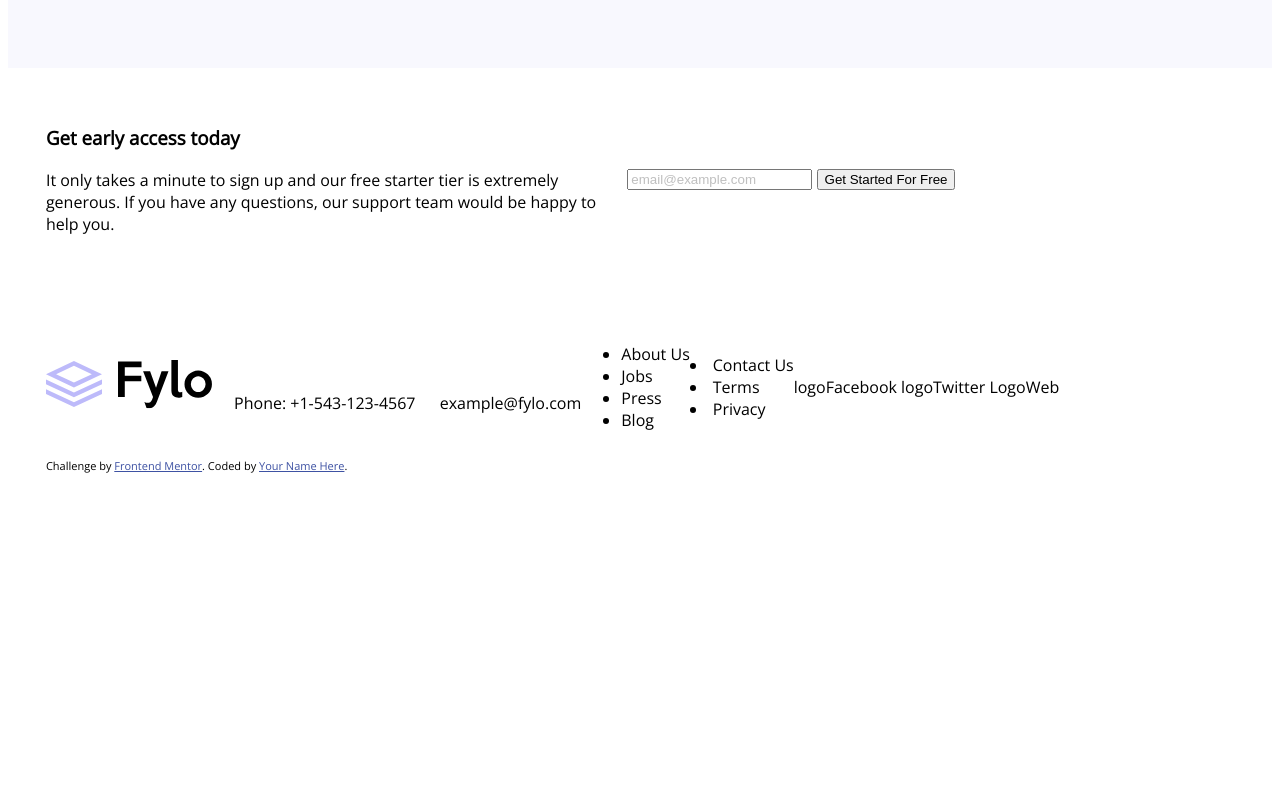
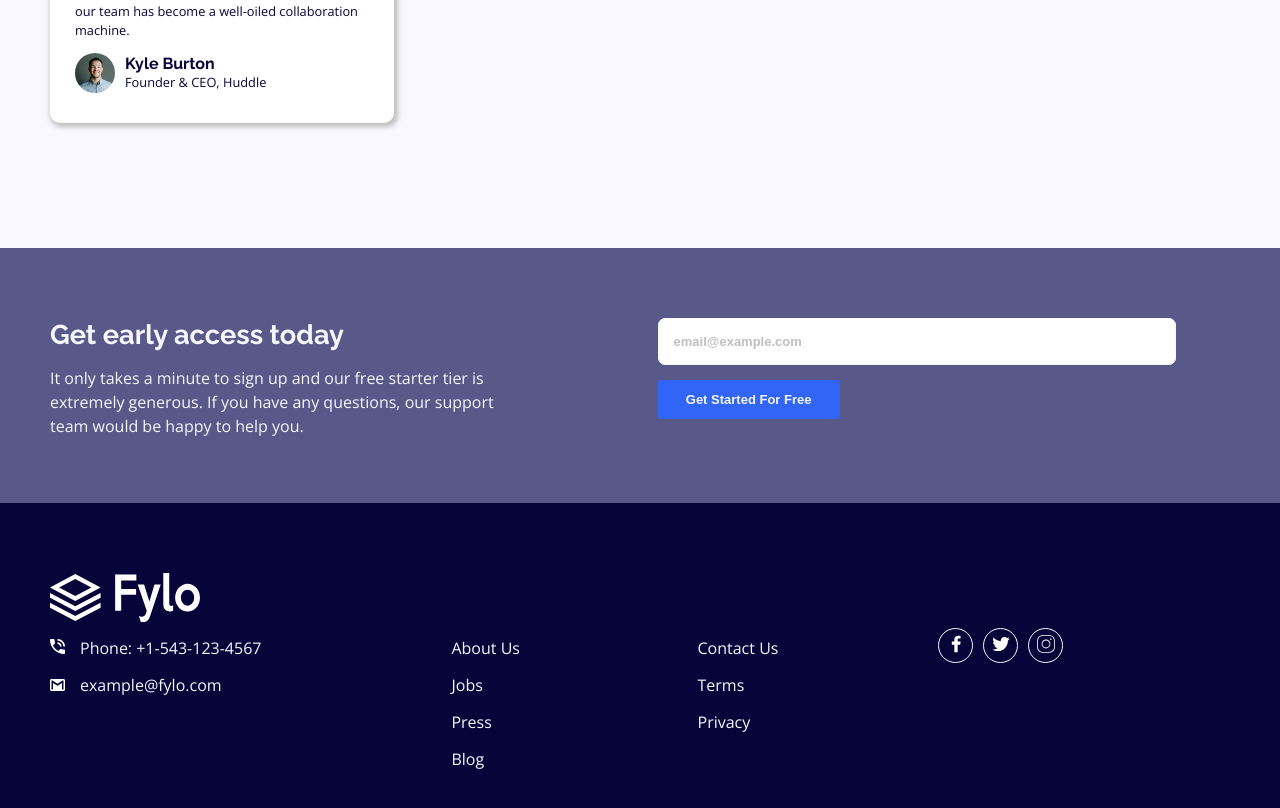
Before and after one commit to jorgedav-id/frontend-mentor-fylo-landing-page-challenge, a plain HTML site: page index.html in a window 1280 px wide. Shown: the part 1148-1956 px from the top of the page. Before the commit the page ends 1678 px from the top, so only its background shows below. Drawn offline with nearby package versions, Linux system fonts and the light colour scheme.

Commit message:
finish section 3 and footer of desktop version
- add styles to section 3 and footer
- add social icons to social icons section on footer

```diff
--- a/index.html
+++ b/index.html
@@ -23,7 +23,7 @@
       <img src="images/logo.svg" alt="logo" width="135" class="logo-nav">
     </figure>
     <nav>
-      <ul class="menu">
+      <ul>
         <li>Features</li>
         <li>Team</li>
         <li>Sign In</li>
@@ -31,7 +31,7 @@
     </nav>
   </header>
   <main>
-    <section class="row">
+    <section class="row section-1">
       <div class="left-column">
         <h1>All your files in one secure<br> location, accesible anywhere.</h1>
         <p class="text-section-1">Fylo stores your most important files in one secure location. Access them wherever you need, share and collaborate with friends, family, and co-workers</p>
@@ -41,7 +41,7 @@
         </form>
       </div>
       <div class="rigth-column">
-        <img  src="images/illustration-1.svg" alt="illustration-1" width="90%" height="90%">
+        <img  src="images/illustration-1.svg" alt="illustration-1" width="600px" height="400px">
       </div>
     </section>
     <section class="row section-2">
@@ -65,7 +65,7 @@
         </div>
       </div>
       <div class="rigth-column">
-        <img src="images/illustration-2.svg" alt="illustration-2" width="90%" height="90%">
+        <img src="images/illustration-2.svg" alt="illustration-2" width="500px" height="350px">
       </div>
     </section>
     <section class="row section-3">
@@ -73,44 +73,73 @@
         <h3>Get early access today</h3>
         <p>It only takes a minute to sign up and our free starter tier is extremely generous. If you have any questions, our support team would be happy to help you.</p>
       </div>
-      <form action="contact-2" class="rigth-column">
-        <input type="email" placeholder="email@example.com">
-        <input type="submit" value="Get Started For Free">
+      <form action="contact-2" class="rigth-column form-contact-2">
+        <input type="email" placeholder="email@example.com" id="email-contact-2">
+        <input type="submit" value="Get Started For Free" class="button">
       </form>
     </section>
   </main>
   <footer>
-    <div>
-      <img src="images/logo.svg" alt="logo" id="logo-footer">
+    <div class="logo-footer-container">
+      <img src="images/logo_white.svg" alt="logo" width="150px" height="50px">
+    </div>
+    <div class="left-column">
+      <div class="footer-contact-info">
         <span>
-        <img src="images/icon-phone.svg" alt="icon-phone">Phone: +1-543-123-4567
+          <img src="images/icon-phone.svg" alt="icon-phone" class="icon"><span>Phone: +1-543-123-4567</span>
         </span>
         <span>
-        <img src="images/icon-email.svg" alt="icon-email">example@fylo.com
+          <img src="images/icon-email.svg" alt="icon-email" class="icon"><span>example@fylo.com</span>
         </span>
       </div>
       <div>
         <ul>
-        <li>About Us</li>
-        <li>Jobs</li>
-        <li>Press</li>
-        <li>Blog</li>
+          <li>
+            <a href="https://www.frontendmentor.io/challenges" target="blank">About Us</a>
+          </li>
+          <li>
+            <a href="https://www.frontendmentor.io/challenges" target="blank">Jobs</a>
+          </li>
+          <li>
+            <a href="https://www.frontendmentor.io/challenges" target="blank">Press</a>
+          </li>
+          <li>
+            <a href="https://www.frontendmentor.io/challenges" target="blank">Blog</a>
+          </li>
         </ul>
       </div>
-    <div>
-      <li>Contact Us</li>
-      <li>Terms</li>
-      <li>Privacy</li>
     </div>
-    <div>
-      <span>logoFacebook</span>
-      <span>logoTwitter</span>
-      <span>LogoWeb</span>
+    <div class="rigth-column">
+      <div class=" item-footer">
+        <ul>
+          <li>
+            <a href="https://www.frontendmentor.io/challenges" target="blank">Contact Us</a>
+          </li>
+          <li>
+            <a href="https://www.frontendmentor.io/challenges" target="blank">Terms</a>
+          </li>
+          <li>
+            <a href="https://www.frontendmentor.io/challenges" target="blank">Privacy</a>
+          </li>
+        </ul>
       </div>
-    <p class="attribution">
+      <div class=" social-icons">
+        <button class="button-social">
+          <img src="images/icons8-facebook-f.svg" alt="" width="20" height="20">
+        </button>
+        <button class="button-social">
+          <img src="images/icons8-twitter.svg" alt="" width="20" height="20">
+        </button>
+        <button class="button-social">
+          <img src="images/icons8-instagram.svg" alt="" width="20" height="20">
+        </button>
+      </div>
+    </div>
+
+    <!--p class="attribution">
       Challenge by <a href="https://www.frontendmentor.io?ref=challenge" target="_blank">Frontend Mentor</a>.
       Coded by <a href="#">Your Name Here</a>.
-    </p>
+    </p-->
   </footer>
 </body>
 </html>
--- a/style.css
+++ b/style.css
@@ -1,11 +1,18 @@
 body {
     font-family: 'Open Sans', sans-serif;
     font-weight: 400;
+    margin: 0px;
 }
+
+::placeholder {
+    color: hsl(0, 0%, 75%);
+}
+/* HEADER */
 header {
     display: flex;
     align-items: center;
     justify-content: space-between;
+    margin-top: 2em;
 }
 
 nav {
@@ -15,19 +22,19 @@ nav {
     color: hsl(243, 87%, 12%);
 }
 
-.menu {
+nav ul {
     display: flex;
     flex-direction: row;
     justify-content: space-evenly;
     list-style-type: none;
 }
 
+/* define two column layout */
 .row, footer {
     display: flex;
-    padding: 3% 5% 3% 3%;
+    padding: 70px 15px 25px 50px;
     flex-direction: row;
     flex-wrap: wrap;
-    align-items: center;
 }
 
 .left-column {
@@ -36,6 +43,16 @@ nav {
 
 .rigth-column {
     width: 50%;
+}
+
+.row {
+    padding-top: 70px;
+}
+
+/* section 1*/
+.section-1 {
+    padding-bottom: 100px;
+    align-items: center;
 }
 
 h1 {
@@ -73,10 +90,6 @@ h1 {
     border-color: hsl(243, 87%, 12%);
 }
 
-::placeholder {
-    color: hsl(0, 0%, 75%);
-}
-
 .button {
     background-color: hsl(224, 93%, 58%);
     border-color: unset;
@@ -85,14 +98,16 @@ h1 {
     padding: 12px 20px;
     font-weight: bold;
     font-size:small;
-    color: white;
+    color: hsl(240, 75%, 98%);;
 }
 
+/*section 2 */
 .section-2 {
     background-image: url(/images/bg-curve-desktop.svg);
     background-size: cover;
     background-position: center;
     background-repeat: no-repeat;
+    padding-top: 100px;
 }
 
 h2 {
@@ -179,6 +194,125 @@ h2 {
     color: hsl(243, 87%, 12%);
 }
 
+/* section 3 */
+.section-3 {
+    background-color: hsl(238, 22%, 44%);
+    color: hsl(240, 75%, 98%);
+    height: 10em;
+}
+
+.section-3 h3 {
+    font-family: 'Raleway', sans-serif;
+    margin: 0px;
+    font-weight: 700;
+    font-size: 1.7rem;
+    color: hsl(240, 75%, 98%);
+}
+
+.section-3 .button {
+    border: 0px;
+    border-radius: 3px;
+}
+
+.section-3 p {
+    width: 75%;
+    line-height: 1.5;
+    font-family: 'Open Sans', sans-serif;
+}
+
+.form-contact-2 {
+    display: flex;
+    flex-direction: column;
+    row-gap: 15px;
+}
+
+#email-contact-2 {
+    width: 80%;
+    padding: 15px;
+    font-size: small;
+    font-weight: 600;
+    border-radius: 7px;
+    border: 1px solid;
+    border-color: hsl(240, 75%, 98%);
+}
+
+/* footer */
+footer {
+    padding-top: 70px;
+    background-color: hsl(243, 87%, 12%);
+    color: hsl(240, 75%, 98%);
+    justify-content: space-between;
+    align-items: baseline;
+}
+
+.logo-footer-container {
+    width: 100%;
+}
+
+.footer-contact-info {
+    display: flex;
+    flex-direction: column;
+    row-gap: 15px;
+}
+
+.footer-contact-info .icon {
+    width: 15px;
+    margin-right: 15px;
+}
+
+.footer-contact-info span {
+    font-size: medium;
+}
+
+footer ul {
+    list-style-type: none;
+    margin-top: 0px;
+}
+
+footer li {
+    padding-bottom: 15px;
+}
+
+footer a {
+    text-decoration: none;
+    color: hsl(240, 75%, 98%);
+}
+
+footer .left-column {
+    display: flex;
+    flex-direction: row;
+    flex-wrap: wrap;
+    justify-content: stretch;
+    column-gap: 150px;
+}
+
+footer .rigth-column {
+    display: flex;
+    flex-direction: row;
+    justify-content: flex-start;
+    align-items: baseline;
+    column-gap: 10em;
+    margin-left: 0px;
+}
+
+.button-social {
+    width: 35px;
+    height: 35px;
+    border: 1px solid;
+    align-content: center;
+    border-radius: 50px;
+    background: none;
+    border-color: hsl(240, 75%, 98%);
+}
+
+.social-icons {
+    display: flex;
+    flex-direction: row;
+    column-gap: 10px;
+    align-items: baseline;
+}
+
+/* breakpoint */
 
 @media (max-width:320px) {
     header {
```
Also changed, not shown: images/icons8-facebook-f.svg (added), images/icons8-instagram.svg (added), images/icons8-twitter.svg (added), images/logo_white.svg (added). Lines whose indentation alone changed are shown as unchanged.
